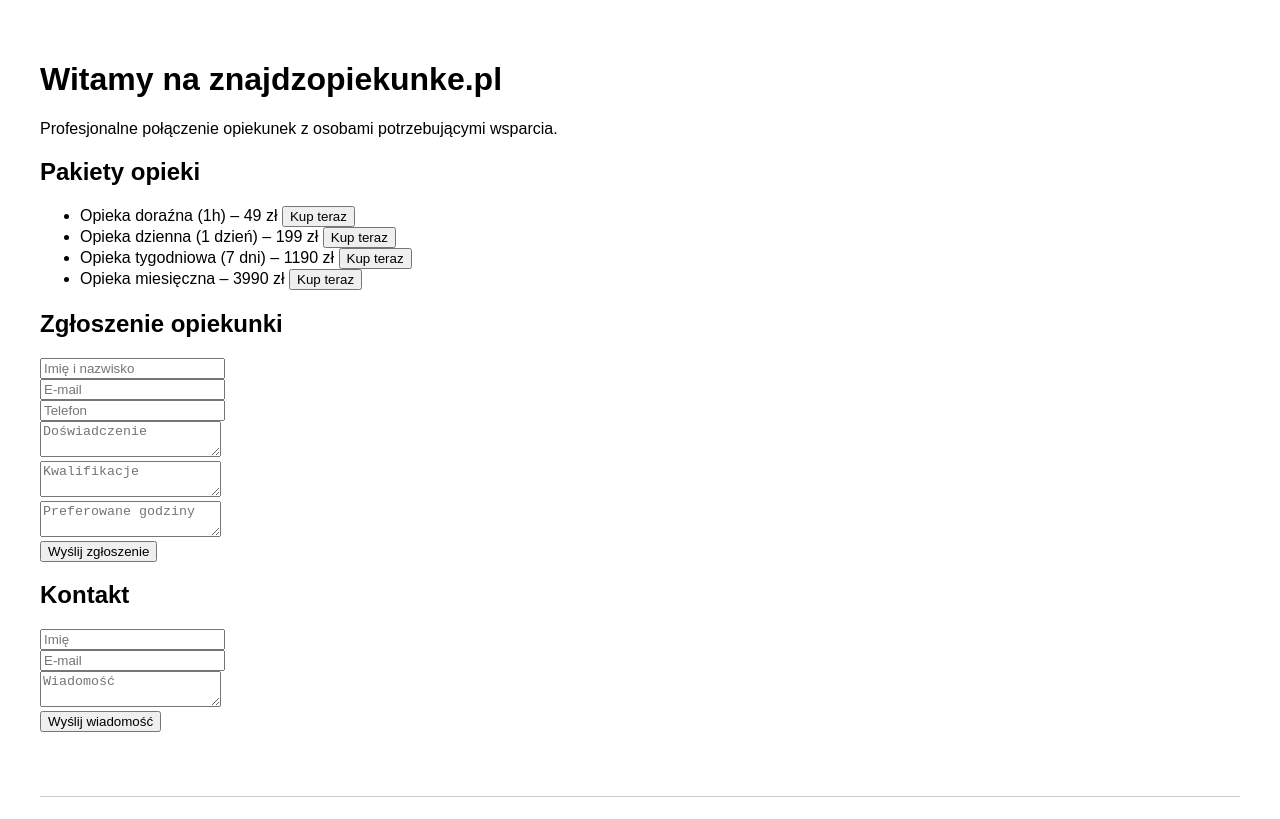
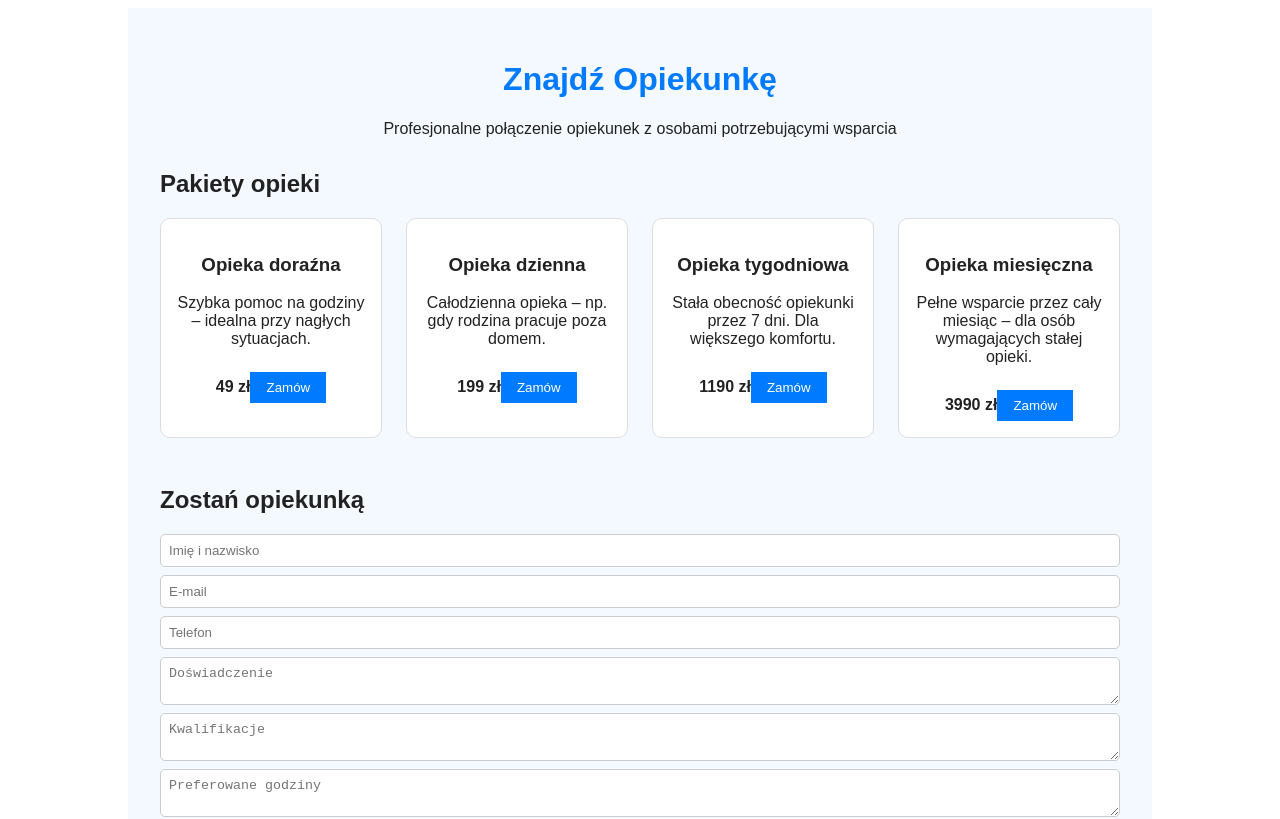
Before and after one commit to Marcinlolik/znajdzopiekunke-app, a Next.js app: page / in a window 1280 px wide. Shown: the top 819 px of the page. Built offline with nearby package versions, Linux system fonts and the light colour scheme.

Commit message:
Add files via upload

```diff
--- a/package.json
+++ b/package.json
@@ -1,5 +1,5 @@
 {
-  "name": "znajdzopiekunke-app",
+  "name": "znajdzopiekunke-app-ui",
   "version": "1.0.0",
   "scripts": {
     "dev": "next dev",
--- a/pages/index.js
+++ b/pages/index.js
@@ -1,46 +1,77 @@
+import Head from 'next/head';
+import styles from '../styles/Home.module.css';
+
 export default function Home() {
   return (
-    <main style={{ fontFamily: 'sans-serif', padding: '2rem' }}>
-      <h1>Witamy na znajdzopiekunke.pl</h1>
-      <p>Profesjonalne połączenie opiekunek z osobami potrzebującymi wsparcia.</p>
+    <>
+      <Head>
+        <title>Znajdź Opiekunkę</title>
+        <meta name="description" content="Profesjonalna opieka domowa dla seniorów" />
+      </Head>
+      <div className={styles.container}>
+        <header className={styles.header}>
+          <h1>Znajdź Opiekunkę</h1>
+          <p>Profesjonalne połączenie opiekunek z osobami potrzebującymi wsparcia</p>
+        </header>
 
-      <section>
+        <section className={styles.section}>
           <h2>Pakiety opieki</h2>
-        <ul>
-          <li>Opieka doraźna (1h) – 49 zł <button>Kup teraz</button></li>
-          <li>Opieka dzienna (1 dzień) – 199 zł <button>Kup teraz</button></li>
-          <li>Opieka tygodniowa (7 dni) – 1190 zł <button>Kup teraz</button></li>
-          <li>Opieka miesięczna – 3990 zł <button>Kup teraz</button></li>
-        </ul>
+          <div className={styles.cards}>
+            <div className={styles.card}>
+              <h3>Opieka doraźna</h3>
+              <p>Szybka pomoc na godziny – idealna przy nagłych sytuacjach.</p>
+              <strong>49 zł</strong>
+              <button>Zamów</button>
+            </div>
+            <div className={styles.card}>
+              <h3>Opieka dzienna</h3>
+              <p>Całodzienna opieka – np. gdy rodzina pracuje poza domem.</p>
+              <strong>199 zł</strong>
+              <button>Zamów</button>
+            </div>
+            <div className={styles.card}>
+              <h3>Opieka tygodniowa</h3>
+              <p>Stała obecność opiekunki przez 7 dni. Dla większego komfortu.</p>
+              <strong>1190 zł</strong>
+              <button>Zamów</button>
+            </div>
+            <div className={styles.card}>
+              <h3>Opieka miesięczna</h3>
+              <p>Pełne wsparcie przez cały miesiąc – dla osób wymagających stałej opieki.</p>
+              <strong>3990 zł</strong>
+              <button>Zamów</button>
+            </div>
+          </div>
         </section>
 
-      <section>
-        <h2>Zgłoszenie opiekunki</h2>
-        <form>
-          <input name="name" placeholder="Imię i nazwisko" required /><br />
-          <input name="email" placeholder="E-mail" required /><br />
-          <input name="phone" placeholder="Telefon" required /><br />
-          <textarea name="experience" placeholder="Doświadczenie" required /><br />
-          <textarea name="qualifications" placeholder="Kwalifikacje" required /><br />
-          <textarea name="availability" placeholder="Preferowane godziny" required /><br />
+        <section className={styles.section}>
+          <h2>Zostań opiekunką</h2>
+          <form className={styles.form}>
+            <input type="text" placeholder="Imię i nazwisko" required />
+            <input type="email" placeholder="E-mail" required />
+            <input type="tel" placeholder="Telefon" required />
+            <textarea placeholder="Doświadczenie" required />
+            <textarea placeholder="Kwalifikacje" required />
+            <textarea placeholder="Preferowane godziny" required />
             <button type="submit">Wyślij zgłoszenie</button>
           </form>
         </section>
 
-      <section>
+        <section className={styles.section}>
           <h2>Kontakt</h2>
-        <form>
-          <input name="name" placeholder="Imię" required /><br />
-          <input name="email" placeholder="E-mail" required /><br />
-          <textarea name="message" placeholder="Wiadomość" required /><br />
+          <form className={styles.form}>
+            <input type="text" placeholder="Imię" required />
+            <input type="email" placeholder="E-mail" required />
+            <textarea placeholder="Wiadomość" required />
             <button type="submit">Wyślij wiadomość</button>
           </form>
         </section>
 
-      <footer style={{ marginTop: '4rem', borderTop: '1px solid #ccc', paddingTop: '1rem' }}>
+        <footer className={styles.footer}>
           <p>© 2025 Marcin L</p>
           <p><a href="#">Polityka prywatności</a> | <a href="#">Regulamin</a></p>
         </footer>
-    </main>
+      </div>
+    </>
   );
 }
--- /dev/null
+++ b/styles/Home.module.css
@@ -0,0 +1,68 @@
+.container {
+  font-family: Arial, sans-serif;
+  padding: 2rem;
+  max-width: 960px;
+  margin: auto;
+  background-color: #f4f9ff;
+  color: #222;
+}
+.header {
+  text-align: center;
+  margin-bottom: 2rem;
+}
+.header h1 {
+  color: #007BFF;
+}
+.section {
+  margin-bottom: 3rem;
+}
+.cards {
+  display: grid;
+  gap: 1.5rem;
+  grid-template-columns: repeat(auto-fit, minmax(200px, 1fr));
+}
+.card {
+  background: white;
+  padding: 1rem;
+  border: 1px solid #ddd;
+  border-radius: 10px;
+  text-align: center;
+}
+.card button {
+  background-color: #007BFF;
+  color: white;
+  border: none;
+  padding: 0.5rem 1rem;
+  margin-top: 0.5rem;
+  cursor: pointer;
+}
+.card button:hover {
+  background-color: #0056b3;
+}
+.form {
+  display: flex;
+  flex-direction: column;
+  gap: 0.5rem;
+}
+.form input, .form textarea {
+  padding: 0.5rem;
+  border: 1px solid #ccc;
+  border-radius: 5px;
+}
+.form button {
+  align-self: start;
+  background-color: #007BFF;
+  color: white;
+  border: none;
+  padding: 0.5rem 1.2rem;
+  cursor: pointer;
+}
+.form button:hover {
+  background-color: #0056b3;
+}
+.footer {
+  text-align: center;
+  margin-top: 3rem;
+  font-size: 0.9rem;
+  color: #666;
+}
```
Lines whose indentation alone changed are shown as unchanged.
